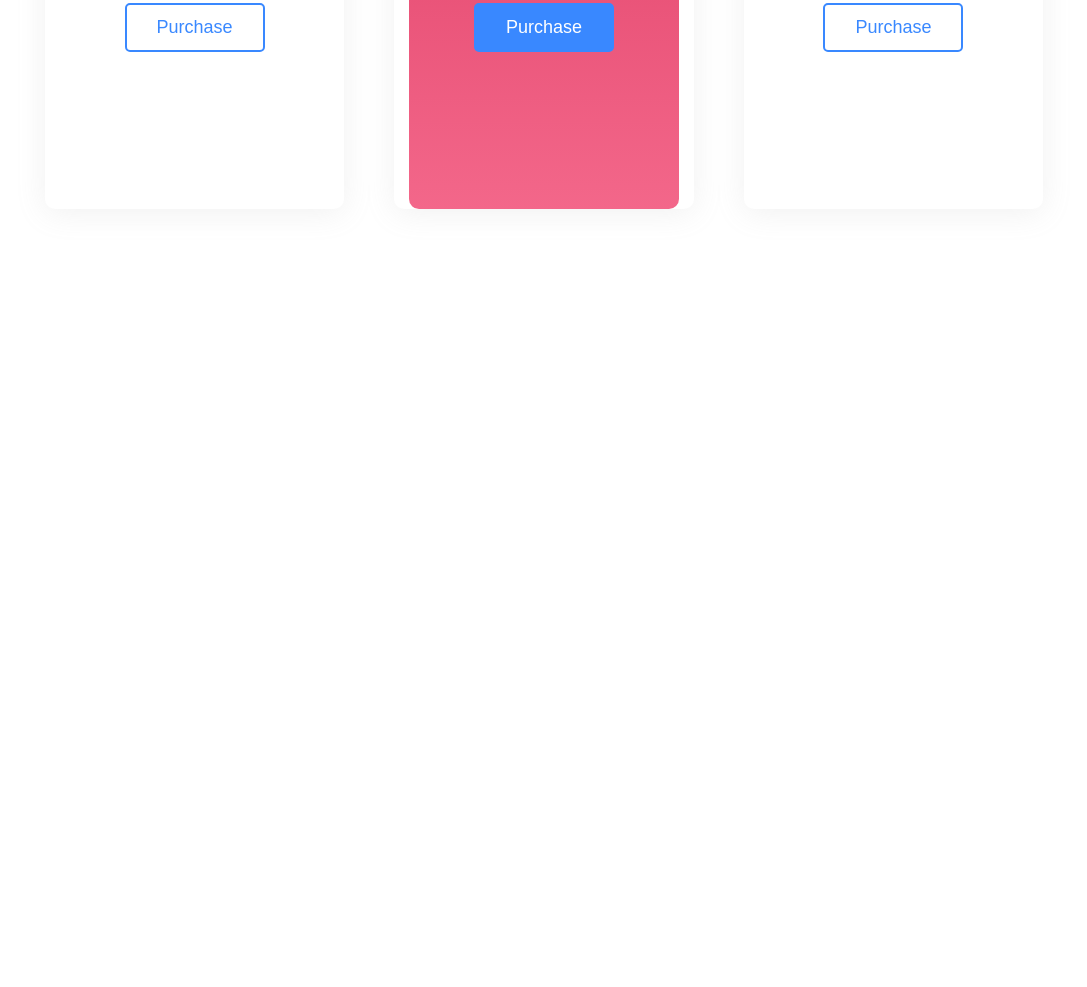
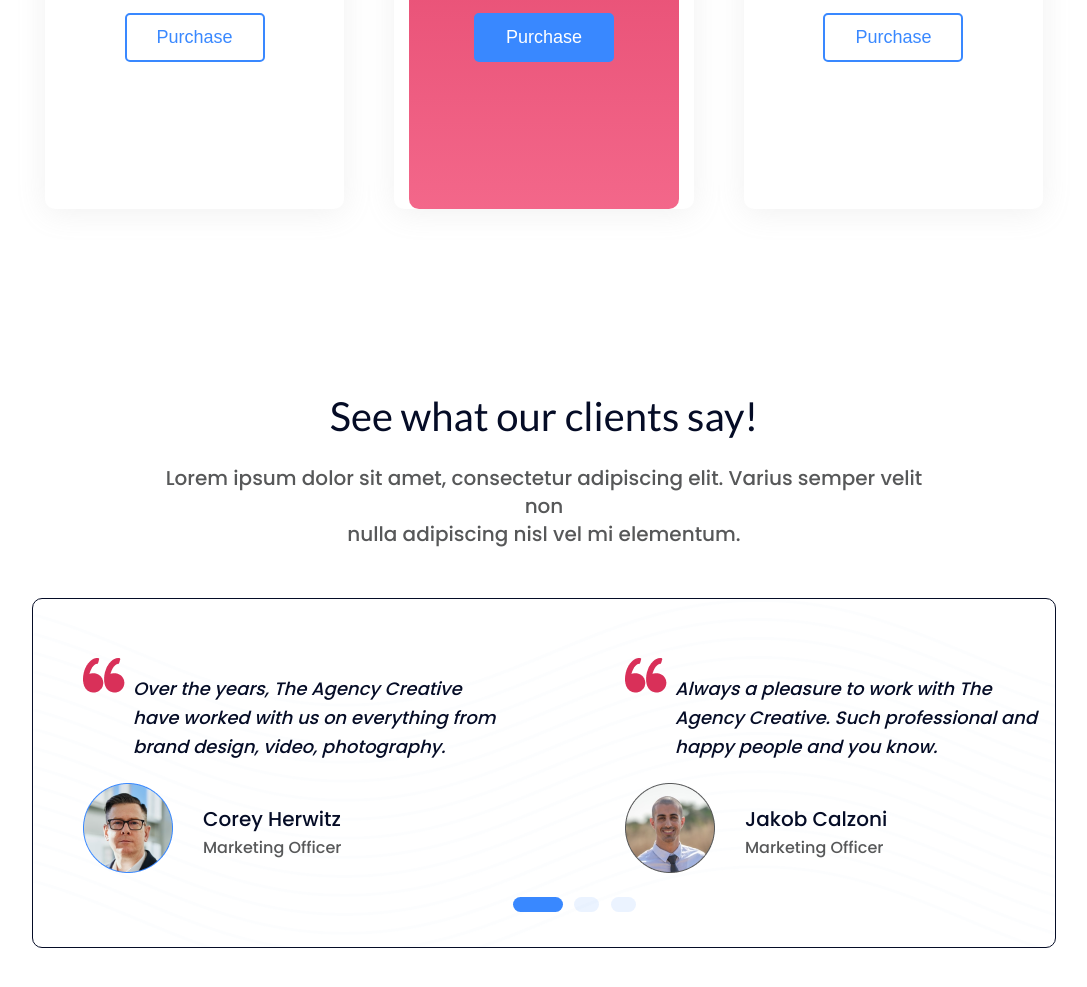
Before and after one commit to MirjalolDev/ofice, a plain HTML site: page index.html in a window 1280 px wide. Shown: the part 5472-6459 px from the top of the page, without its empty margins (96-1183 px from the left). Before the commit the page ends 5800 px from the top, so only its background shows below. Drawn offline with Linux system fonts and the light colour scheme.

Commit message:
wrapper-4 page qo'shildi

```diff
--- a/css/style.css
+++ b/css/style.css
@@ -710,3 +710,113 @@ section .block .box-2{
     color: #ffffff;
     background: #3988FF;
 }
+
+/*  wrapper-4 page */
+.wrapper-4{
+    position: absolute;
+    width: 100%;
+    height: 120vh;
+    /* background: #15C1CC; */
+}
+.wrapper-4 .title-center{
+    width: 60%;
+    height: 200px;
+    margin: 60px auto;
+    text-align: center;
+    /* background: #ebeff3; */
+}
+.title-center h1{
+    font-family: 'Lato';
+    font-style: normal;
+    font-weight: 500;
+    font-size: 40px;
+    line-height: 140%;
+    color: #050C26;
+    margin-top: 20px;
+}
+.title-center p{
+    font-family: 'Poppins';
+    font-style: normal;
+    font-weight: 500;
+    font-size: 20px;
+    line-height: 140%;
+    color: #575859;
+    margin-top: 20px;
+}
+.wrapper-4 .container-image{
+    width: 80%;
+    height: 350px;
+    margin: 0 auto;
+    border: 1px solid #050C26;
+    border-radius: 10px;
+    transform: translateY(-50px);
+    background-image: url(../images/Group\ 388.png);
+    display: flex;
+    align-items: center;
+    justify-content: space-between;
+}
+.wrapper-4 .container-image .box{
+    width: 480px;
+    height: 230px;
+}
+.wrapper-4 .container-image .box img{
+    position: relative;
+    top: 0;
+    left: 50px;
+}
+.wrapper-4 .container-image .box p{
+    position: relative;
+    top: -22px;
+    left: 100px;
+    font-family: 'Poppins';
+    font-style: italic;
+    font-weight: 500;
+    font-size: 18px;
+    line-height: 160%;
+    color: #050C26;
+}
+.wrapper-4 .container-image .box > div{
+    display: flex;
+}
+.wrapper-4 .container-image .box > div  div{
+    position: relative;
+    top: 20px;
+    left: 80px;
+}
+.wrapper-4 .container-image .box > div  div h4,h5{
+    font-family: 'Poppins', sans-serif;
+    font-style: normal;
+    font-weight: 500;
+    font-size: 20px;
+    line-height: 160%;
+    color: #050C26;
+}
+.wrapper-4 .container-image .box > div  div h5{
+    font-size: 16px;
+    color: #575859;
+}
+
+.wrapper-4 .container-image .block{
+    width: 12%;
+    height: 30px;
+    position: absolute;
+    top: 290px;
+    left: 480px;
+    justify-content: space-between;
+    align-items: center;
+    display: flex;
+}
+.wrapper-4 .container-image .block .style{
+    width: 50px;
+    height: 15px;
+    background: #3988FF;
+    border-radius: 20px;
+}
+.wrapper-4 .container-image .block .style:nth-child(2){
+    width: 25px;
+    opacity: .1;
+}
+.wrapper-4 .container-image .block .style:nth-child(3){
+    width: 25px;
+    opacity: .1;
+}
--- a/index.html
+++ b/index.html
@@ -260,5 +260,41 @@
         </div>
     </div>
 
+    <div class="wrapper-4">
+        <div class="title-center">
+            <h1>See what our clients say!</h1>
+            <p>Lorem ipsum dolor sit amet, consectetur adipiscing elit. Varius semper velit non<br> nulla adipiscing nisl vel mi elementum.</p>
+        </div>
+        <div class="container-image">
+            <div class="box">
+                <img src="./images/Group.png" alt="">
+                <p>Over the years, The Agency Creative<br> have worked with us on everything from<br> brand design, video, photography.</p>
+                <div>
+                    <img src="./images/Ellipse 5.png" alt="">
+                    <div>
+                        <h4>Corey Herwitz</h4>
+                        <h5>Marketing Officer</h5>
+                    </div>
+                </div>
+            </div>
+            <div class="box">
+                <img src="./images/Group.png" alt="">
+                <p>Always a pleasure to work with The<br> Agency Creative. Such professional and<br> happy people and you know.</p>
+                <div>
+                    <img src="./images/Ellipse 5 (1).png" alt="">
+                    <div>
+                        <h4>Jakob Calzoni</h4>
+                        <h5>Marketing Officer</h5>
+                    </div>
+                </div>
+            </div>
+            <div class="block">
+                <div class="style"></div>
+                <div class="style"></div>
+                <div class="style"></div>
+            </div>
+        </div>
+    </div>
+
 </body>
 </html>
```
Also changed, not shown: images/Ellipse 5 (1).png (added), images/Ellipse 5.png (added), images/Group 388.png (added), images/Group.png (added).
